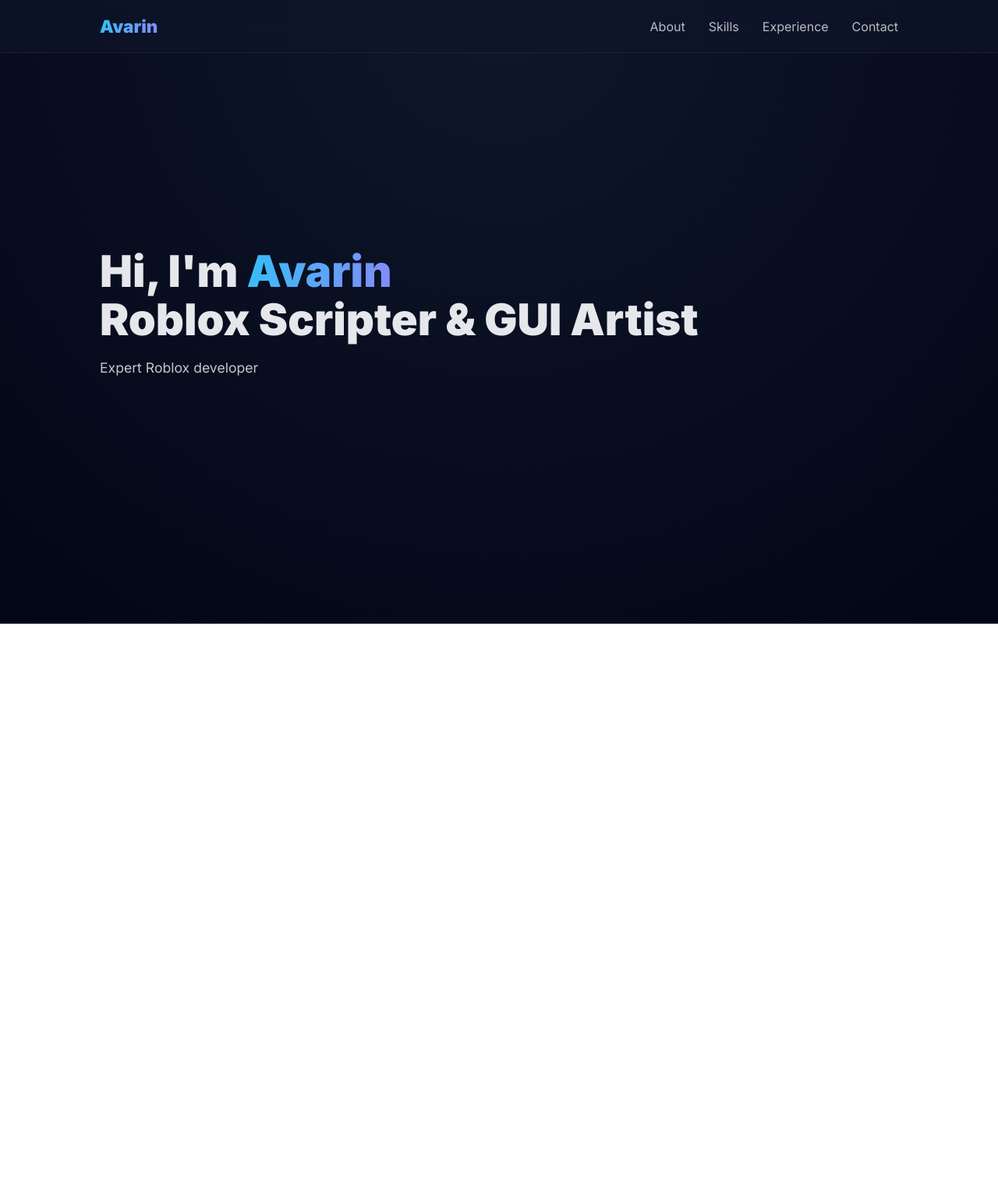
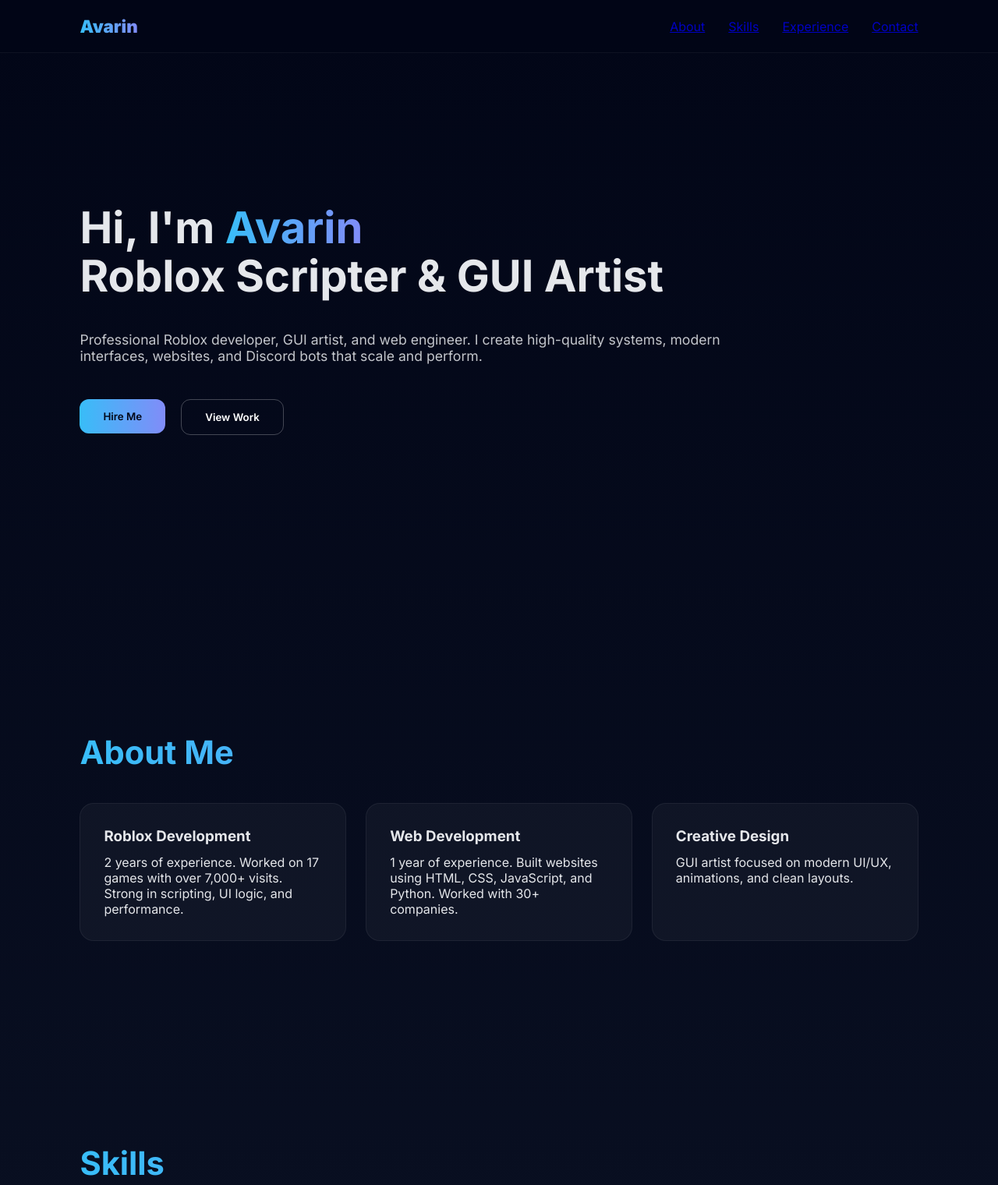
Before and after one commit to AvarinOfficial/Avarins-Portfolio, a plain HTML site: page index.html in a window 1280 px wide. Shown: the top 1520 px of the page at 78% size. Before the commit the page ends 800 px from the top, so only its background shows below. Drawn offline with Linux system fonts and the light colour scheme.

Commit message:
Update index.html

```diff
--- a/index.html
+++ b/index.html
@@ -5,7 +5,6 @@
 <meta name="viewport" content="width=device-width, initial-scale=1.0">
 <title>Avarin | Portfolio</title>
 
-    <!-- Google Fonts -->
 <link href="https://fonts.googleapis.com/css2?family=Inter:wght@300;400;600;700;900&display=swap" rel="stylesheet">
 
 <style>
@@ -16,36 +15,35 @@
     font-family: 'Inter', sans-serif;
 }
 
+html {
+    scroll-behavior: smooth;
+}
+
 body {
-            background: radial-gradient(circle at top, #0f172a, #020617);
+    background: linear-gradient(180deg, #020617, #0f172a);
     color: #e5e7eb;
     overflow-x: hidden;
 }
 
-        a {
-            text-decoration: none;
-            color: inherit;
-        }
-
-        /* Navbar */
+/* NAVBAR */
 nav {
     position: fixed;
     top: 0;
     width: 100%;
-            padding: 20px 10%;
+    padding: 20px 8%;
     display: flex;
     justify-content: space-between;
     align-items: center;
-            backdrop-filter: blur(15px);
-            background: rgba(15, 23, 42, 0.6);
+    background: rgba(2,6,23,0.85);
+    backdrop-filter: blur(10px);
     border-bottom: 1px solid rgba(255,255,255,0.05);
     z-index: 1000;
 }
 
 nav h1 {
+    font-size: 1.4rem;
     font-weight: 900;
-            font-size: 1.4rem;
-            background: linear-gradient(90deg, #38bdf8, #818cf8);
+    background: linear-gradient(90deg,#38bdf8,#818cf8);
     -webkit-background-clip: text;
     -webkit-text-fill-color: transparent;
 }
@@ -55,22 +53,37 @@
     gap: 30px;
 }
 
-        nav ul li {
+nav li {
     list-style: none;
+}
+
+nav a {
     font-weight: 500;
     opacity: 0.8;
-            transition: 0.3s;
 }
 
-        nav ul li:hover {
+nav a:hover {
     opacity: 1;
 }
 
+/* SECTIONS */
 section {
-            padding: 120px 10%;
+    padding: 140px 8% 120px;
+    scroll-margin-top: 90px;
 }
 
-        /* Hero */
+h2 {
+    font-size: 2.6rem;
+    margin-bottom: 40px;
+}
+
+.gradient {
+    background: linear-gradient(90deg,#38bdf8,#818cf8);
+    -webkit-background-clip: text;
+    -webkit-text-fill-color: transparent;
+}
+
+/* HERO */
 .hero {
     min-height: 100vh;
     display: flex;
@@ -78,116 +91,95 @@
 }
 
 .hero-content {
-            max-width: 800px;
+    max-width: 850px;
 }
 
 .hero h2 {
     font-size: 3.5rem;
-            font-weight: 900;
     line-height: 1.1;
 }
 
-        .gradient-text {
-            background: linear-gradient(90deg, #38bdf8, #818cf8);
-            -webkit-background-clip: text;
-            -webkit-text-fill-color: transparent;
-        }
-
 .hero p {
-            margin-top: 20px;
+    margin-top: 25px;
     font-size: 1.1rem;
     opacity: 0.85;
 }
 
 .hero-buttons {
-            margin-top: 40px;
+    margin-top: 45px;
     display: flex;
     gap: 20px;
 }
 
-        .btn {
-            padding: 14px 28px;
+button {
+    padding: 14px 30px;
     border-radius: 12px;
     font-weight: 600;
+    cursor: pointer;
     border: none;
-            cursor: pointer;
-            transition: 0.3s;
 }
 
-        .btn-primary {
-            background: linear-gradient(90deg, #38bdf8, #818cf8);
+.primary {
+    background: linear-gradient(90deg,#38bdf8,#818cf8);
     color: #020617;
 }
 
-        .btn-primary:hover {
-            transform: translateY(-3px);
+.primary:hover {
     box-shadow: 0 10px 30px rgba(56,189,248,0.4);
 }
 
-        .btn-outline {
+.outline {
     background: transparent;
-            border: 1px solid rgba(255,255,255,0.2);
     color: white;
+    border: 1px solid rgba(255,255,255,0.25);
 }
 
-        .btn-outline:hover {
-            background: rgba(255,255,255,0.05);
-        }
-
-        /* Cards */
+/* GRID */
 .grid {
     display: grid;
-            grid-template-columns: repeat(auto-fit, minmax(260px, 1fr));
+    grid-template-columns: repeat(auto-fit,minmax(260px,1fr));
     gap: 25px;
-            margin-top: 60px;
 }
 
 .card {
-            background: rgba(255,255,255,0.03);
-            border: 1px solid rgba(255,255,255,0.05);
+    background: rgba(255,255,255,0.04);
+    border: 1px solid rgba(255,255,255,0.06);
     border-radius: 18px;
     padding: 30px;
-            transition: 0.3s;
-        }
-
-        .card:hover {
-            transform: translateY(-8px);
-            border-color: rgba(129,140,248,0.6);
 }
 
 .card h3 {
-            margin-bottom: 10px;
+    margin-bottom: 12px;
 }
 
-        /* Contact */
-        .contact {
-            text-align: center;
-        }
-
+/* CONTACT */
 .contact-box {
     max-width: 700px;
     margin: auto;
-            background: rgba(255,255,255,0.03);
+    text-align: center;
+    background: rgba(255,255,255,0.04);
     border-radius: 20px;
-            padding: 40px;
+    padding: 45px;
     border: 1px solid rgba(255,255,255,0.08);
 }
 
-        .contact p {
-            margin: 15px 0;
+.contact-box p {
+    margin: 14px 0;
     font-size: 1.05rem;
 }
 
+/* FOOTER */
 footer {
+    padding: 30px;
     text-align: center;
-            padding: 30px;
     opacity: 0.6;
     font-size: 0.9rem;
 }
 
+/* MOBILE */
 @media (max-width: 768px) {
     .hero h2 {
-                font-size: 2.5rem;
+        font-size: 2.6rem;
     }
 }
 </style>
@@ -207,9 +199,86 @@
 
 <section class="hero">
     <div class="hero-content">
-        <h2>
-            Hi, I'm <span class="gradient-text">Avarin</span><br>
-            Roblox Scripter & GUI Artist
-        </h2>
+        <h2>Hi, I'm <span class="gradient">Avarin</span><br>Roblox Scripter & GUI Artist</h2>
         <p>
-            Expert Roblox developer
+            Professional Roblox developer, GUI artist, and web engineer.
+            I create high-quality systems, modern interfaces, websites, and Discord bots
+            that scale and perform.
+        </p>
+        <div class="hero-buttons">
+            <a href="#contact"><button class="primary">Hire Me</button></a>
+            <a href="#experience"><button class="outline">View Work</button></a>
+        </div>
+    </div>
+</section>
+
+<section id="about">
+    <h2 class="gradient">About Me</h2>
+    <div class="grid">
+        <div class="card">
+            <h3>Roblox Development</h3>
+            <p>
+                2 years of experience. Worked on 17 games with over 7,000+ visits.
+                Strong in scripting, UI logic, and performance.
+            </p>
+        </div>
+        <div class="card">
+            <h3>Web Development</h3>
+            <p>
+                1 year of experience. Built websites using HTML, CSS, JavaScript, and Python.
+                Worked with 30+ companies.
+            </p>
+        </div>
+        <div class="card">
+            <h3>Creative Design</h3>
+            <p>
+                GUI artist focused on modern UI/UX, animations, and clean layouts.
+            </p>
+        </div>
+    </div>
+</section>
+
+<section id="skills">
+    <h2 class="gradient">Skills</h2>
+    <div class="grid">
+        <div class="card">Roblox Lua</div>
+        <div class="card">UI / UX Design</div>
+        <div class="card">HTML / CSS / JavaScript</div>
+        <div class="card">Python</div>
+        <div class="card">Discord Bots</div>
+        <div class="card">Optimization</div>
+    </div>
+</section>
+
+<section id="experience">
+    <h2 class="gradient">Experience</h2>
+    <div class="grid">
+        <div class="card">
+            <h3>Games</h3>
+            <p>17 Roblox games developed with 7k+ total visits.</p>
+        </div>
+        <div class="card">
+            <h3>Clients</h3>
+            <p>Worked with 30+ companies delivering production-ready solutions.</p>
+        </div>
+    </div>
+</section>
+
+<section id="contact">
+    <h2 class="gradient">Contact</h2>
+    <div class="contact-box">
+        <p><strong>Roblox:</strong> HAZ3MN7562</p>
+        <p><strong>Discord:</strong> yoboy_avarin</p>
+        <p><strong>Email:</strong> aaraizamir1@gmail.com</p>
+        <p style="margin-top:20px; opacity:0.8;">
+            ONLY DM OR CONTACT IF YOU WANT TO HIRE ME OR WORK FOR MY STUDIOS.
+        </p>
+    </div>
+</section>
+
+<footer>
+    © 2026 Avarin — All Rights Reserved
+</footer>
+
+</body>
+</html>
```
Lines whose indentation alone changed are shown as unchanged.
